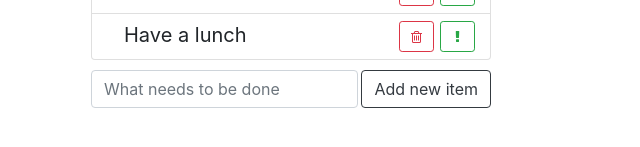
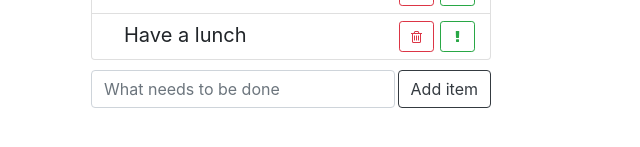
Before and after one commit to Fenix0904/react-js-app, a React (Create React App) app: page / in a window 1280 px wide. Shown: the part 237-384 px from the top of the page, without its empty margins (349-989 px from the left). Built offline with nearby package versions, Linux system fonts and the light colour scheme.

Commit message:
Added input for adding new items.

```diff
--- a/src/components/item-add-form/ItemAddForm.js
+++ b/src/components/item-add-form/ItemAddForm.js
@@ -4,18 +4,35 @@ import "./ItemAddForm.css";
 export default class ItemAddForm extends React.Component {
 
     state = {
-      label: ""
+        label: ""
+    };
+
+    onLabelChange = (e) => {
+        this.setState({
+            label: e.target.value
+        });
+    };
+
+    onAddingNewItem = (e) => {
+        e.preventDefault();
+        this.props.onAddItem(this.state.label);
+        this.setState({
+            label: ""
+        });
     };
 
     render() {
-        const {onAddItem} = this.props;
-        return(
-            <form className="item-add-form d-flex">
+        return (
+            <form
+                className="item-add-form d-flex"
+                onSubmit={this.onAddingNewItem}>
                 <input type="text"
+                       value={this.state.label}
+                       onChange={this.onLabelChange}
                        className="form-control"
                        placeholder="What needs to be done"/>
-                <button className="btn btn-outline-dark"
-                    onClick={() => onAddItem("New item")}>Add new item</button>
+                <button className="btn btn-outline-dark">Add item
+                </button>
             </form>
         );
     }
```
